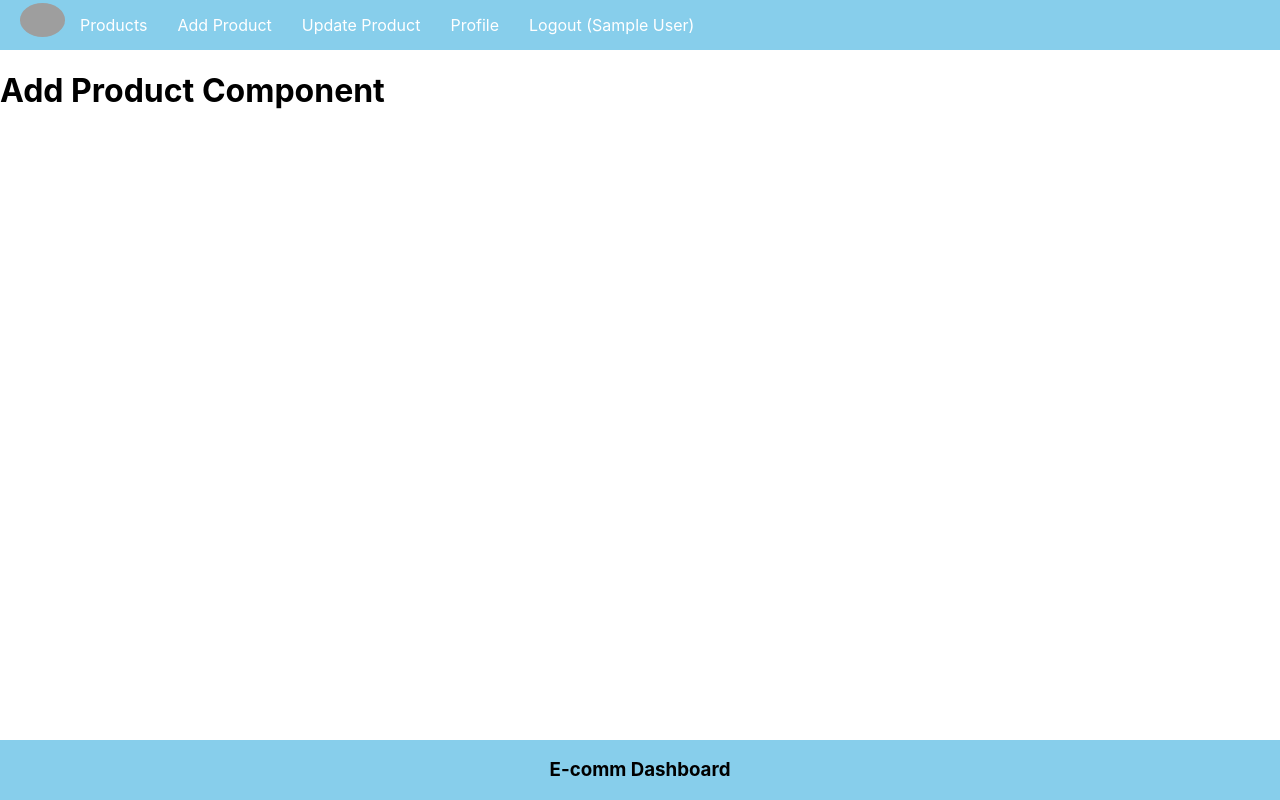
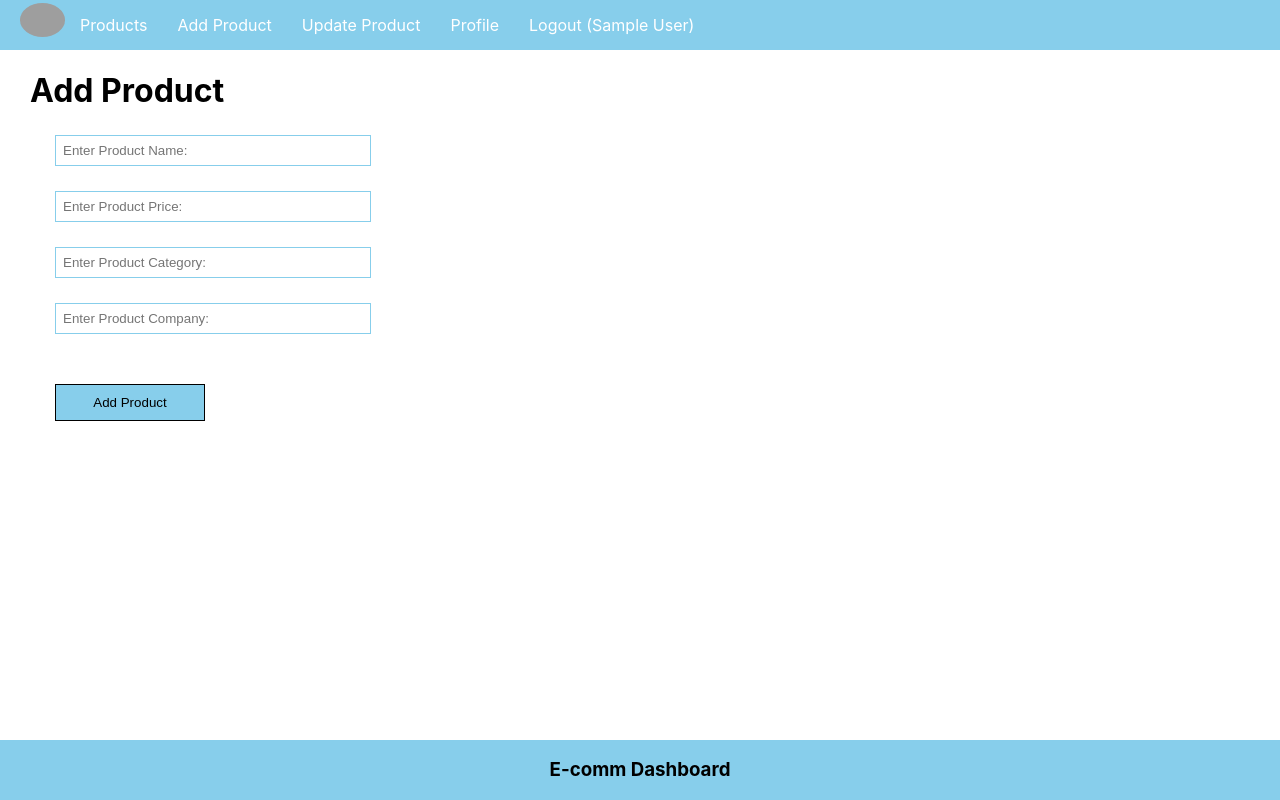
Before and after one commit to deep-coder1/e-dashboard-mern, a React (Create React App) app in the folder front-end/: page /add in a window 1280 px wide. Built offline with nearby package versions, Linux system fonts and the light colour scheme; sample sign-in values are in the browser's storage; grey boxes are pictures that could not be loaded.

Commit message:
Add Product Component UI

```diff
--- a/front-end/src/App.css
+++ b/front-end/src/App.css
@@ -23,7 +23,7 @@
   background-color: skyblue;
 }
 
-.register {
+.register, .product {
   margin-left: 30px;
 }
 
--- a/front-end/src/App.js
+++ b/front-end/src/App.js
@@ -5,6 +5,7 @@
 import SignUp from './components/SignUp'
 import PrivateComponent from './components/PrivateComponent';
 import Login from './components/Login';
+import AddProduct from './components/AddProduct';
 
 function App() {
   return (
@@ -15,7 +16,7 @@
 
           <Route element={<PrivateComponent />}>
           <Route path="/" element={<h1>Product Listing Component</h1>} />
-          <Route path="/add" element={<h1>Add Product Component</h1>} />
+          <Route path="/add" element={<AddProduct />} />
           <Route path="/update" element={<h1>Update Product Component</h1>} />
           <Route path="/logout" element={<h1>Logout Component</h1>} />
           <Route path="/profile" element={<h1>Profile Component</h1>} />
--- /dev/null
+++ b/front-end/src/components/AddProduct.js
@@ -0,0 +1,25 @@
+import React from "react";
+
+const AddProduct = () => {
+    const [name, setName] = React.useState('');
+    const [price, setPrice] = React.useState('');
+    const [category, setCategory] = React.useState('');
+    const [company, setCompany] = React.useState('');
+
+    const addProduct = () =>{
+        console.warn(name, price, category, company);
+    }
+
+  return (
+    <div className="product">
+      <h1>Add Product</h1>
+      <input type="text" placeholder="Enter Product Name:" className="inputBox" value={name} onChange={(e)=>{setName(e.target.value)}} />
+      <input type="text" placeholder="Enter Product Price:" className="inputBox" value={price} onChange={(e)=>{setPrice(e.target.value)}} />
+      <input type="text" placeholder="Enter Product Category:" className="inputBox" value={category} onChange={(e)=>{setCategory(e.target.value)}} />
+      <input type="text" placeholder="Enter Product Company:" className="inputBox" value={company} onChange={(e)=>{setCompany(e.target.value)}} />
+      <button onClick={addProduct} className="appButton">Add Product</button>
+    </div>
+  );
+};
+
+export default AddProduct;
```
